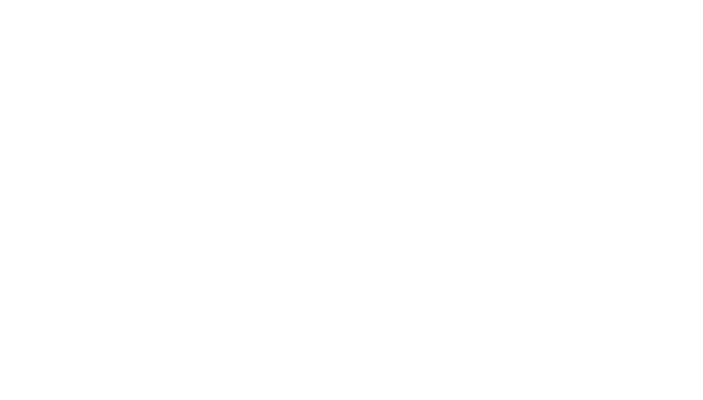
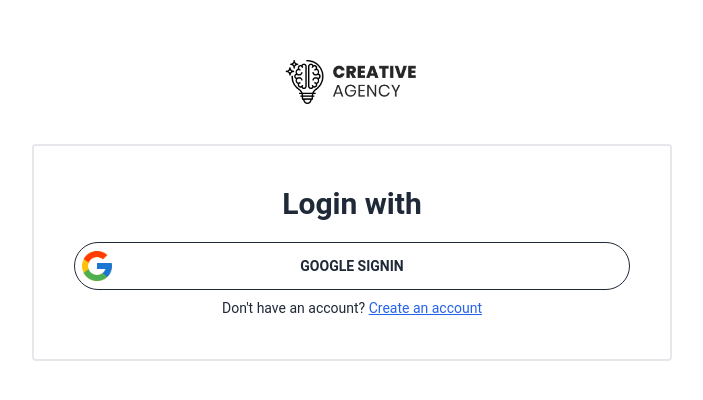
Before and after one commit to moniruzzaman01/creative-agency-client, a React (Create React App) app: page /login in a window 1280 px wide. Before the commit this address had no page. Shown: the part 196-596 px from the top of the page, without its empty margins (288-991 px from the left). Built offline with nearby package versions, Linux system fonts and the light colour scheme.

Commit message:
login page added

```diff
--- a/src/App.js
+++ b/src/App.js
@@ -1,12 +1,15 @@
 import "./App.css";
 import Home from "./Components/Home/Home";
 import { Route, Routes } from "react-router-dom";
+import Login from "./Components/Login/Login";
 
 function App() {
   return (
     <div className="">
       <Routes>
         <Route path="/" element={<Home />}></Route>
+        <Route path="/home" element={<Home />}></Route>
+        <Route path="/login" element={<Login />}></Route>
       </Routes>
     </div>
   );
--- /dev/null
+++ b/src/Components/Login/Login.js
@@ -0,0 +1,38 @@
+import React from "react";
+import { Link, useNavigate } from "react-router-dom";
+import logo from "../../assets/logos/logo.png";
+import google from "../../assets/google.png";
+
+const Login = () => {
+  const navigate = useNavigate();
+
+  return (
+    <div className=" h-screen w-screen pt-[20%]">
+      <img
+        onClick={() => navigate("/")}
+        src={logo}
+        alt=""
+        className=" h-[8%] mx-auto mb-10 cursor-pointer"
+      />
+      <div className=" h-2/5 w-1/2 border-2 rounded m-auto flex justify-center items-center ">
+        <div className=" w-full p-10">
+          <h2 className=" text-3xl text-center font-bold mb-5">Login with</h2>
+          <button className=" btn btn-outline hover:bg-transparent hover:text-[#DB4437] hover:border-[#DB4437] rounded-full w-full relative">
+            <img className="absolute left-0 h-9 ml-1" src={google} alt="" />
+            Google signin
+          </button>
+          <div>
+            <p className=" text-sm text-center mt-2">
+              Don't have an account?{" "}
+              <Link className=" text-blue-600 underline" to="/signup">
+                Create an account
+              </Link>
+            </p>
+          </div>
+        </div>
+      </div>
+    </div>
+  );
+};
+
+export default Login;
--- a/src/Components/Navbar/Navbar.js
+++ b/src/Components/Navbar/Navbar.js
@@ -69,7 +69,9 @@
             <Link to="/">contact us</Link>
           </li>
           <li>
-            <button className="btn bg-gray-900">Login</button>
+            <Link to="/login">
+              <button className="btn bg-gray-900">Login</button>
+            </Link>
           </li>
         </ul>
       </div>
```
Also changed, not shown: src/assets/google.png (added).
